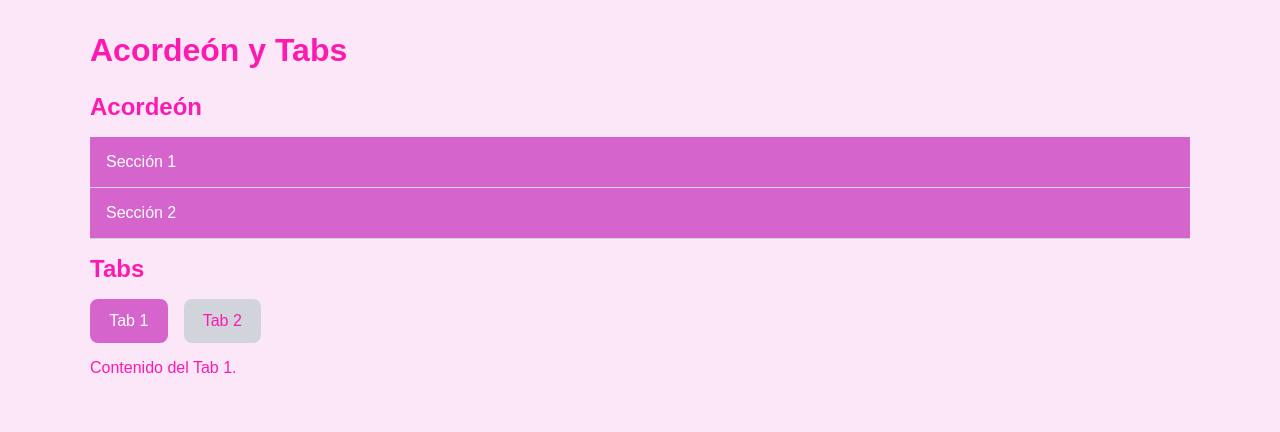
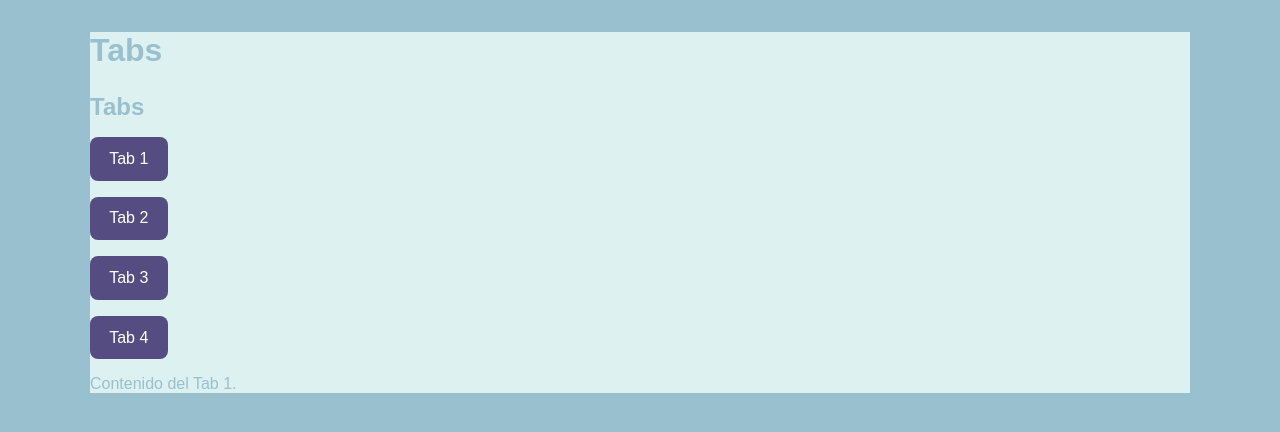
Before and after one commit to CristhianMoscoso/Biblioteca-de-componentes-UI, a plain HTML site: page pages/tabs.html in a window 1280 px wide. Drawn offline with Linux system fonts and the light colour scheme.

Commit message:
Actividad 5: Biblioteca de componentes UI

```diff
--- a/css/base.css
+++ b/css/base.css
@@ -5,14 +5,14 @@
 /* --- VARIABLES GLOBALES --- */
 :root {
   /* Colores */
-  --color-primary: #d664cd;
-  --color-primary-hover: #d664cd;
-  --color-secondary: #f1a8e2;
-  --color-bg: #fce7f9;
-  --color-bg-dark: #f00dca;
-  --color-text: #fc1ab0;
-  --color-text-light: #fce7f9;
-  --color-border: #D1D5DB;
+  --color-primary: #554d81;
+  --color-primary-hover: #30292f;
+  --color-secondary: #3d333b;
+  --color-bg: #98c0cf;
+  --color-bg-dark: #98c0cf;
+  --color-text: #98c0cf;
+  --color-text-light: #98c0cf;
+  --color-border: #98c0cf;
 
   /* Tipografía */
   --font-base: "Poppins", sans-serif;
--- a/css/components.css
+++ b/css/components.css
@@ -1,11 +1,7 @@
-/* -------------------------
-   COMPONENTS.CSS – UI LIBRARY
--------------------------- */
-
 /* --- BOTONES ---*/
 .btn {
   padding: .75rem 1.5rem;
-  border-radius: var(--radius);
+  border-radius: 35%;
   border: none;
   cursor: pointer;
   font-weight: 600;
@@ -51,6 +47,7 @@
   border: 1px solid var(--color-border);
   transition: var(--transition);
 }
+
 .card:hover {
   transform: translateY(-4px);
 }
@@ -189,13 +186,13 @@
   padding: 1rem;
   cursor: pointer;
   background: var(--color-primary);
-  color: white;
+  color: rgb(238, 181, 181);
 }
 
 .acordeon-content {
   padding: 1rem;
   display: none;
-  background: white;
+  background: rgb(199, 151, 151);
 }
 
 /* --- TABS --- */
@@ -203,6 +200,7 @@
   display: flex;
   gap: 1rem;
   margin-bottom: 1rem;
+  background: transparent;
 }
 
 .tab {
@@ -226,7 +224,6 @@
   display: block;
 }
 /* --- TARJETAS MEJORADAS --- */
-
 .card {
   background: var(--color-light);
   border-radius: var(--radius);
@@ -261,3 +258,6 @@
   color: #555;
   line-height: 1.4;
 }
+.page-container{
+  background-color: rgb(221, 241, 241);
+}
--- a/css/layout.css
+++ b/css/layout.css
@@ -50,7 +50,6 @@
   gap: 2rem;
   margin-top: 2rem;
 }
-
 .menu-item {
   background: white;
   padding: 1.5rem;
--- a/pages/acordeon-tabs.html
+++ b/pages/tabs.html
@@ -12,24 +12,23 @@
 <body>
 
   <div class="page-container">
-    <h1>Acordeón y Tabs</h1>
-
-    <h2>Acordeón</h2>
-    <div class="acordeon-item">
-      <div class="acordeon-header">Sección 1</div>
-      <div class="acordeon-content">Contenido de la sección 1.</div>
-    </div>
-
-    <div class="acordeon-item">
-      <div class="acordeon-header">Sección 2</div>
-      <div class="acordeon-content">Contenido de la sección 2.</div>
-    </div>
-
+    <h1>Tabs</h1>
     <h2>Tabs</h2>
 
     <div class="tabs">
       <div class="tab active" data-tab="tab1">Tab 1</div>
-      <div class="tab" data-tab="tab2">Tab 2</div>
+    </div>
+
+    <div class="tabs">
+      <div class="tab active" data-tab="tab1">Tab 2</div>
+    </div>
+
+    <div class="tabs">
+      <div class="tab active" data-tab="tab1">Tab 3</div>
+    </div>
+
+    <div class="tabs">
+      <div class="tab active" data-tab="tab1">Tab 4</div>
     </div>
 
     <div class="tab-content active" id="tab1">
```
Also changed, not shown: index.html (+9 -10 lines), pages/acordeon.html (added, +39 -0 lines), pages/tarjetas.html (+2 -2 lines).
